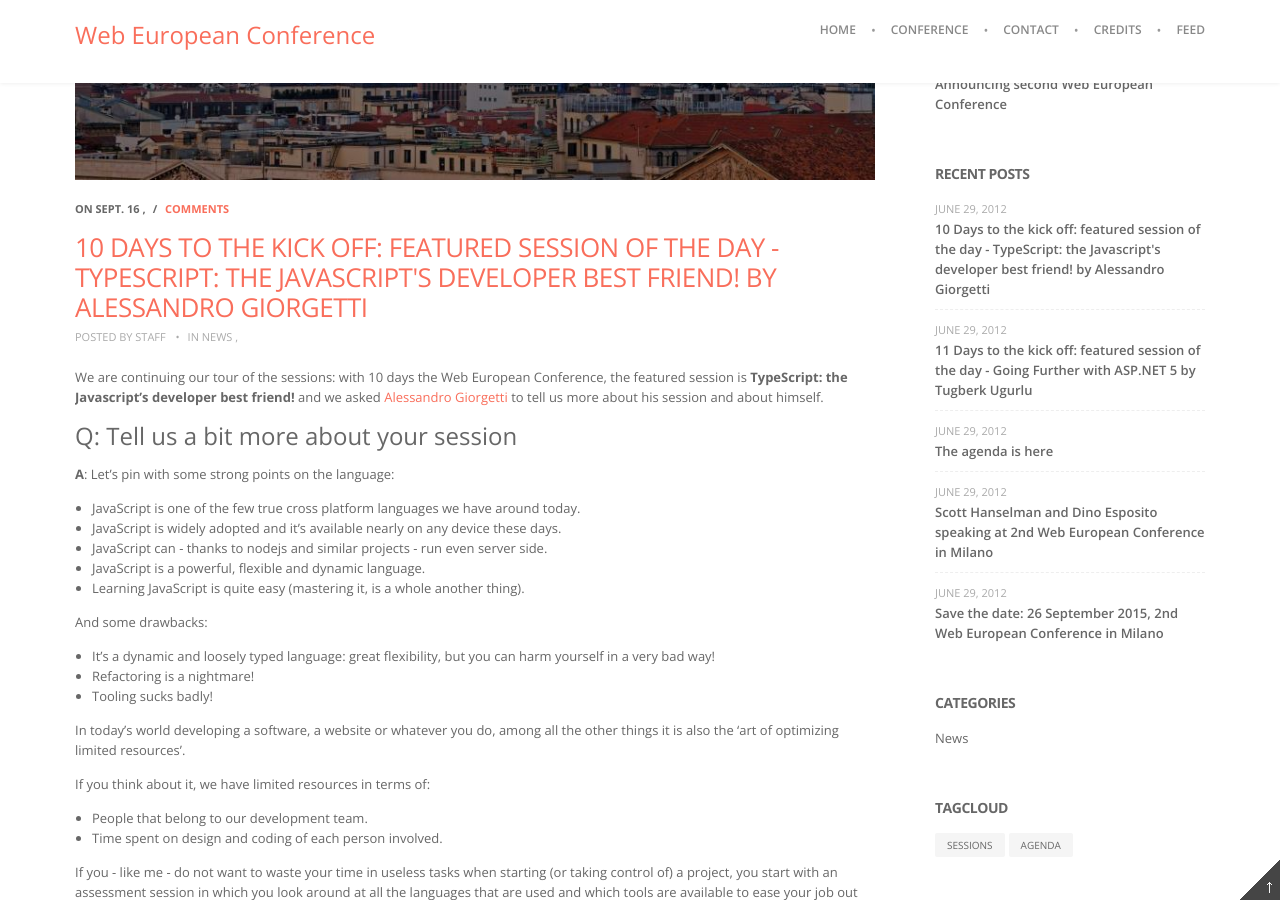
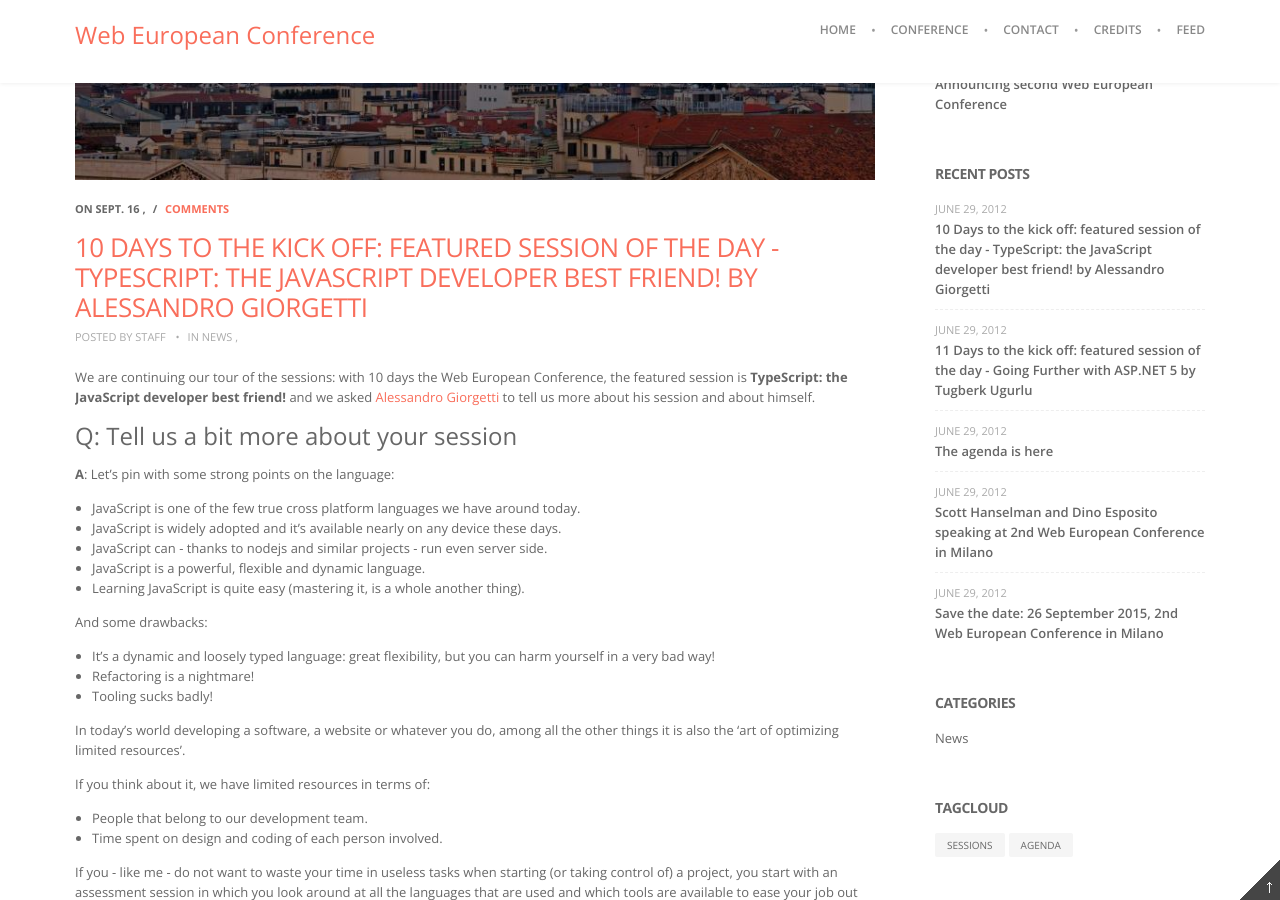
Before and after one commit to Web-European-Conference/blog, a Jekyll site: the page built from _posts/2015-09-16-10-days-to-the-conference-typescript-giorgetti.markdown, in a window 1280 px wide and 900 px high, scrolled down 445 px. Built offline with Jekyll 4.4.1, drawn with Linux system fonts in a browser that asks for light colours; Markdown is read by kramdown in place of the engine named in the settings; comment, search, counter and statistics services are not loaded.

Commit message:
fixed a typo!

```diff
--- a/_posts/2015-09-16-10-days-to-the-conference-typescript-giorgetti.markdown
+++ b/_posts/2015-09-16-10-days-to-the-conference-typescript-giorgetti.markdown
@@ -1,8 +1,8 @@
 ---
 layout: post
 date: 2015-09-16 2:30PM
-title: "10 Days to the kick off: featured session of the day - TypeScript: the Javascript's developer best friend! by Alessandro Giorgetti"
-description: "Featured session of the day is TypeScript: the Javascript's developer best friend! by Alessandro Giorgetti"
+title: "10 Days to the kick off: featured session of the day - TypeScript: the JavaScript developer best friend! by Alessandro Giorgetti"
+description: "Featured session of the day is TypeScript: the JavaScript developer best friend! by Alessandro Giorgetti"
 imagePath: /assets/2015/09/giorgetti.jpg
 comments: true
 categories:
@@ -12,7 +12,7 @@ tags:
 - agenda
 ---
 
-We are continuing our tour of the sessions: with 10 days the Web European Conference, the featured session is **TypeScript: the Javascript's developer best friend!** and we asked [Alessandro Giorgetti](http://www.primordialcode.com/) to tell us more about his session and about himself.
+We are continuing our tour of the sessions: with 10 days the Web European Conference, the featured session is **TypeScript: the JavaScript developer best friend!** and we asked [Alessandro Giorgetti](http://www.primordialcode.com/) to tell us more about his session and about himself.
 
 ### Q: Tell us a bit more about your session
 **A**: Let's pin with some strong points on the language:
```
